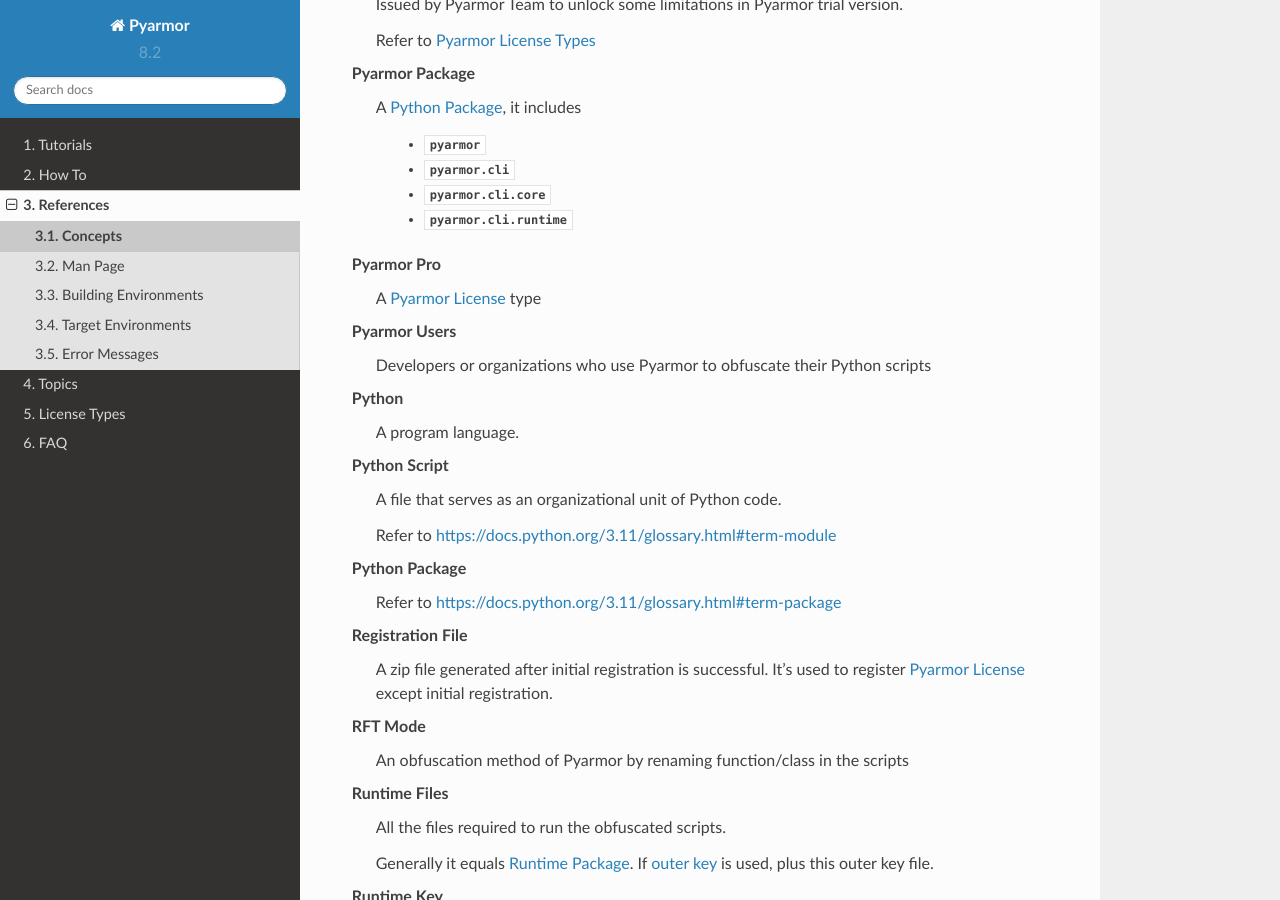
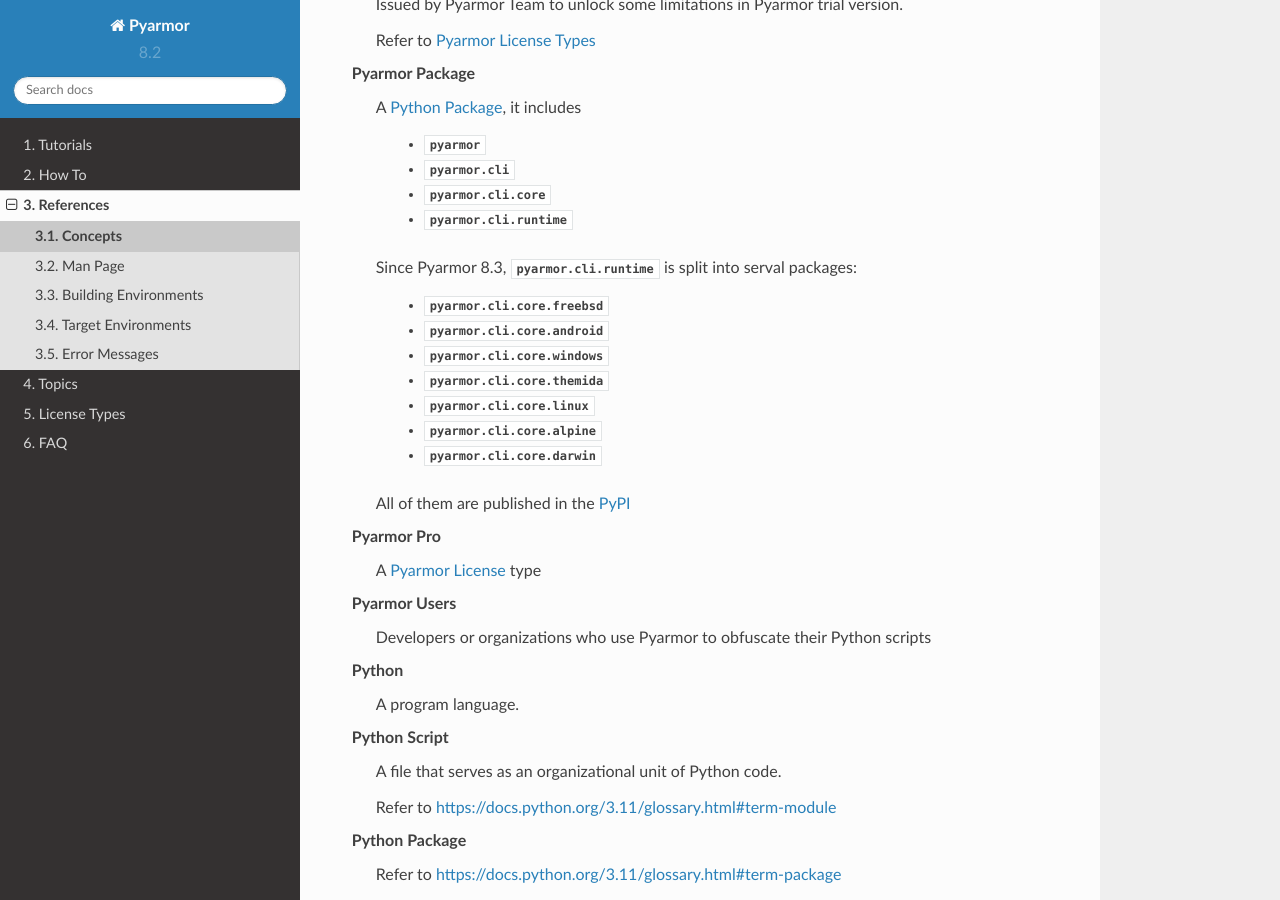
Before and after one commit to dashingsoft/pyarmor, a Sphinx documentation site: the page built from docs/reference/concepts.rst, in a window 1280 px wide and 900 px high, scrolled down 2574 px. Built offline with Sphinx 7.4.7 and the Read the Docs theme 2.0.0, drawn with Linux system fonts in a browser that asks for light colours.

```diff
--- a/docs/questions.rst
+++ b/docs/questions.rst
@@ -220,6 +220,6 @@
 
 **Where is the final built for Pyarmor?**
 
-  https://pypi.org/project/pyarmor/
+  All of Pyarmor packages are published in the PyPI_, refer to :term:`Pyarmor Package` and section `Installation in offline device` in the chapter :doc:`<tutorial/installation`
 
 .. include:: _common_definitions.txt
--- a/docs/reference/concepts.rst
+++ b/docs/reference/concepts.rst
@@ -125,10 +125,22 @@
 
     A :term:`Python Package`, it includes
 
-      * :mod:`pyarmor`
-      * :mod:`pyarmor.cli`
-      * :mod:`pyarmor.cli.core`
-      * :mod:`pyarmor.cli.runtime`
+      - :mod:`pyarmor`
+      - :mod:`pyarmor.cli`
+      - :mod:`pyarmor.cli.core`
+      - :mod:`pyarmor.cli.runtime`
+
+    Since Pyarmor 8.3, :mod:`pyarmor.cli.runtime` is split into serval packages:
+
+      - :mod:`pyarmor.cli.core.freebsd`
+      - :mod:`pyarmor.cli.core.android`
+      - :mod:`pyarmor.cli.core.windows`
+      - :mod:`pyarmor.cli.core.themida`
+      - :mod:`pyarmor.cli.core.linux`
+      - :mod:`pyarmor.cli.core.alpine`
+      - :mod:`pyarmor.cli.core.darwin`
+
+    All of them are published in the PyPI_
 
   Pyarmor Pro
 
```
Also changed, not shown: docs/tutorial/installation.rst (+22 -0 lines).
